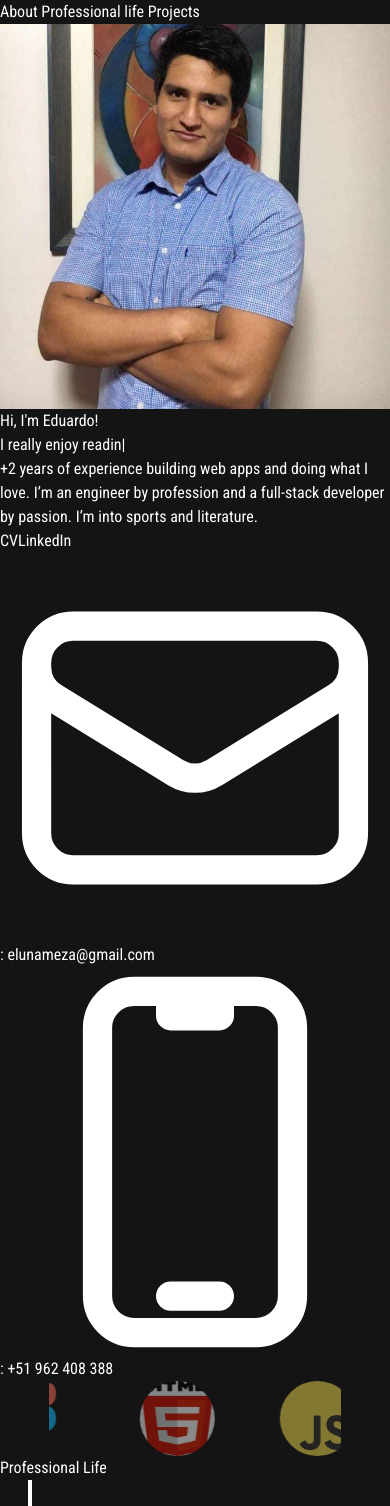
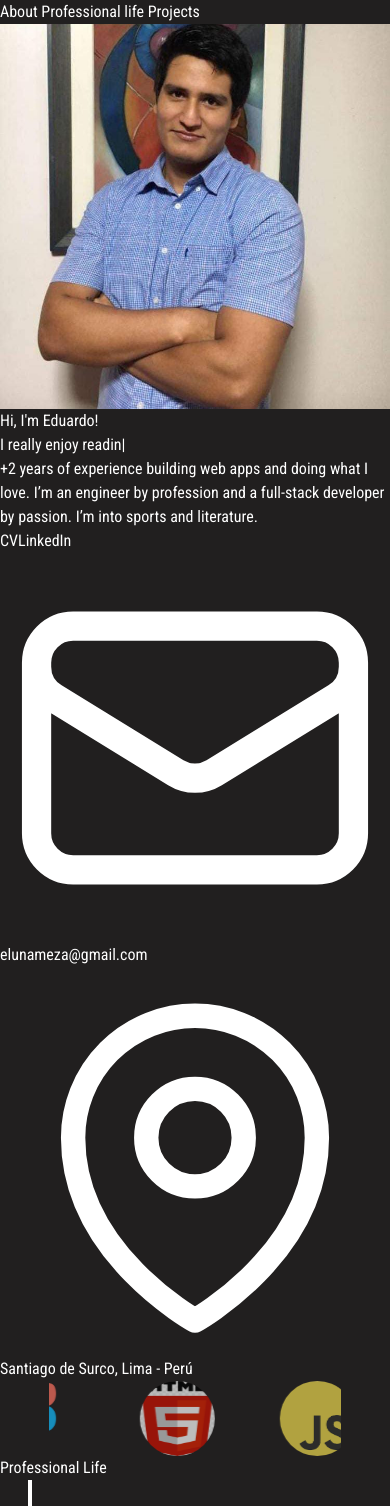
Before and after one commit to DevWebEdu/Portafolio-edu-2024, a React (Vite) app: page / in a window 390 px wide. Shown: the top 1506 px of the page. Built offline with nearby package versions, Linux system fonts and the light colour scheme.

Commit message:
Pequeñas mejoras

```diff
--- a/src/index.css
+++ b/src/index.css
@@ -9,7 +9,7 @@
   font-family: "Roboto Condensed", sans-serif;
   scroll-behavior: smooth;
   color-scheme: ligth dark;
-  background: #141414;
+  background: #211f1f;
 }
 
 .imagen-devstagram{
@@ -67,7 +67,7 @@
     object-fit: fill;
     image-orientation: flip;
     cursor:pointer;
-    opacity: 0.5;
+    opacity: 0.7;
 
   }
 
--- a/src/views/About.jsx
+++ b/src/views/About.jsx
@@ -31,17 +31,16 @@
                             <svg xmlns="http://www.w3.org/2000/svg" fill="none" viewBox="0 0 24 24" strokeWidth={1.8} stroke="currentColor" className="size-7">
                                 <path strokeLinecap="round" strokeLinejoin="round" d="M21.75 6.75v10.5a2.25 2.25 0 0 1-2.25 2.25h-15a2.25 2.25 0 0 1-2.25-2.25V6.75m19.5 0A2.25 2.25 0 0 0 19.5 4.5h-15a2.25 2.25 0 0 0-2.25 2.25m19.5 0v.243a2.25 2.25 0 0 1-1.07 1.916l-7.5 4.615a2.25 2.25 0 0 1-2.36 0L3.32 8.91a2.25 2.25 0 0 1-1.07-1.916V6.75" />
                             </svg>
-                            :
                             <span>  elunameza@gmail.com</span>
 
                         </p>
                         <p className='flex flex-row gap-2 font-thin text-lg '>
-                            <svg xmlns="http://www.w3.org/2000/svg" fill="none" viewBox="0 0 24 24" strokeWidth={1.8} stroke="currentColor" className="size-7">
-                                <path strokeLinecap="round" strokeLinejoin="round" d="M10.5 1.5H8.25A2.25 2.25 0 0 0 6 3.75v16.5a2.25 2.25 0 0 0 2.25 2.25h7.5A2.25 2.25 0 0 0 18 20.25V3.75a2.25 2.25 0 0 0-2.25-2.25H13.5m-3 0V3h3V1.5m-3 0h3m-3 18.75h3" />
+                            <svg xmlns="http://www.w3.org/2000/svg" fill="none" viewBox="0 0 24 24" strokeWidth={1.5} stroke="currentColor" className="size-6">
+                                <path strokeLinecap="round" strokeLinejoin="round" d="M15 10.5a3 3 0 1 1-6 0 3 3 0 0 1 6 0Z" />
+                                <path strokeLinecap="round" strokeLinejoin="round" d="M19.5 10.5c0 7.142-7.5 11.25-7.5 11.25S4.5 17.642 4.5 10.5a7.5 7.5 0 1 1 15 0Z" />
                             </svg>
 
-                            :
-                            <a href='https://w.app/U2o5OW' target='_blank' >  +51 962 408 388 </a>
+                            <a href='https://w.app/U2o5OW' target='_blank' >  Santiago de Surco, Lima - Perú </a>
 
                         </p>
                     </div>
--- a/src/views/Projects.jsx
+++ b/src/views/Projects.jsx
@@ -4,11 +4,11 @@
 import feelingboard from '../static/feelingboard.png'
 export const Projects = () => {
   return (
-    <section id="projects" className='mb-40'>
+    <section id="projects" className=''>
       <h2 className='font-light text-5xl text-center mb-28  '> Projects </h2>
       <div class="flex flex-col gap-10 px-4 sm:px-0   ">
         {/* image-container */}
-        <div className=' w-full h-auto bg-[#243642] flex flex-col md:flex-row p-5 md:p-10 gap-2 rounded-md'>
+        <div className=' w-full h-auto bg-[#243642] flex flex-col md:flex-row p-5 md:p-8 gap-2 rounded-md'>
           <div className="relative  w-full  md:w-3/6  ">
             {/* imagen-overlay */}
             <div className='absolute top-0 left-0 w-full h-full flex gap-8 items-center justify-center  opacity-0 hover:opacity-100 hover:backdrop-blur-2xl transition-all duration-500 ease-in-out'>
@@ -51,7 +51,7 @@
           </div>
         </div>
 
-        <div className=' w-full h-auto bg-[#243642] flex flex-col-reverse md:flex-row p-5 md:p-10  gap-2 rounded-md'>
+        <div className=' w-full h-auto bg-[#243642] flex flex-col-reverse md:flex-row p-5 md:p-8  gap-2 rounded-md'>
         <div className=' h-full  w-full md:w-3/6 p-2 md:p-10'>
             <h2 className=' text-4xl md:text-6xl font-thin  w-full md:text-right text-center'>
               Quiosco - Market
@@ -98,7 +98,7 @@
 
         </div>
 
-        <div className=' w-full h-auto bg-[#243642] flex flex-col md:flex-row p-5 md:p-10 gap-2 rounded-md'>
+        <div className=' w-full h-auto bg-[#243642] flex flex-col md:flex-row p-5 md:p-8 gap-2 rounded-md'>
           <div className="relative  w-full  md:w-3/6  ">
             {/* imagen-overlay */}
             <div className='absolute top-0 left-0 w-full h-full flex gap-8 items-center justify-center  opacity-0 hover:opacity-100 hover:backdrop-blur-2xl transition-all duration-500 ease-in-out'>
```
Also changed, not shown: src/views/Experience.jsx (+6 -7 lines), src/views/Footer.jsx (deleted).
